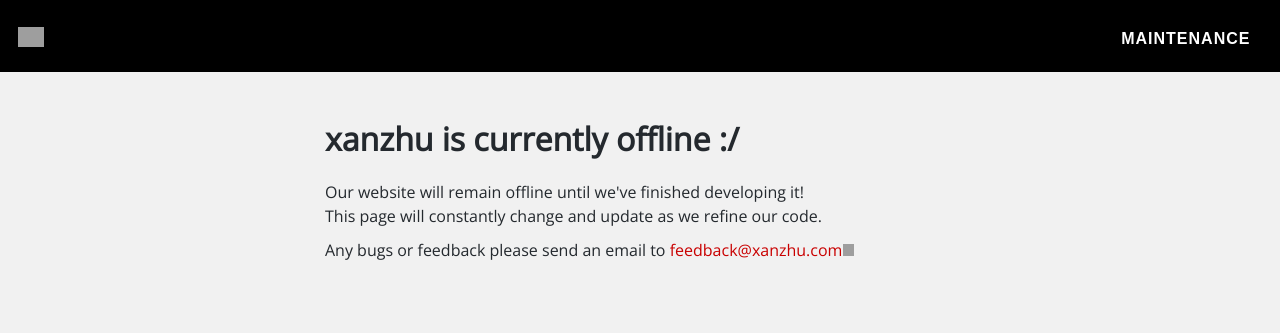
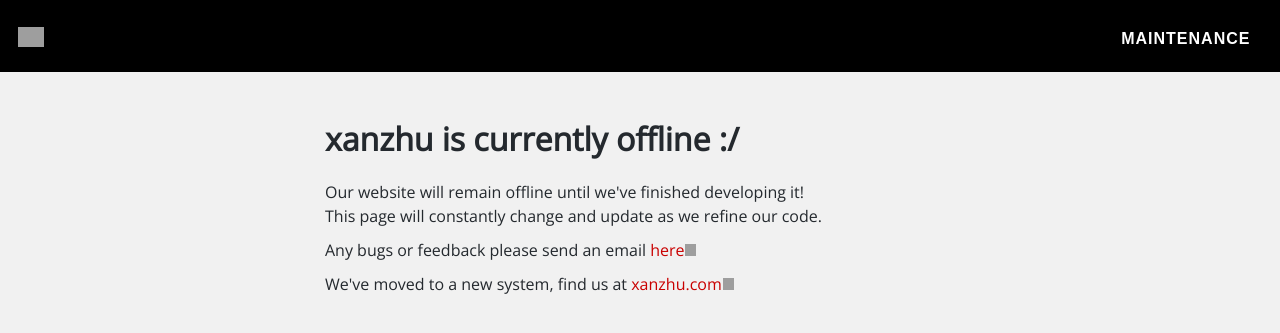
Before and after one commit to xanzhu/xanzhu-jekyll, a Jekyll site: the page built from index.md, in a window 1280 px wide. Shown: the top 333 px of the page. Built offline with Jekyll 4.4.1, drawn with Linux system fonts in a browser that asks for light colours; some web fonts are replaced; grey boxes are pictures that could not be loaded.

Commit message:
Updated domain name

```diff
--- a/_includes/503.html
+++ b/_includes/503.html
@@ -12,7 +12,9 @@
 <div class="container closed">
   <h1>xanzhu is currently offline :/</h1>
   <p>Our website will remain offline until we've finished developing it!<br>This page will constantly change and update as we refine our code.</p>
-  <p>Any bugs or feedback please send an email to <a href="mailto:feedback@xanzhu.com">feedback@xanzhu.com</a></p>
+  <p>Any bugs or feedback please send an email <a href="mailto:feedback@xanzhu.com">here</a></p>
+
+  <p>We've moved to a new system, find us at <a href="https://xanzhu.com" target='_blank'>xanzhu.com</a></p>
 </div>
 </body>
 </html>
--- a/package.json
+++ b/package.json
@@ -6,8 +6,8 @@
   "scripts": {
     "build:server": "bundle exec jekyll server",
     "build": "bundle exec jekyll build",
-    "deploy": "surge --project ./_site --domain xanzhu.com",
-    "deploy:teardown": "surge teardown xanzhu.com",
+    "deploy": "surge --project ./_site --domain jekyll.xanzhu.com",
+    "deploy:teardown": "surge teardown jekyll.xanzhu.com",
     "update:vendor": "bundle check --path=vendor/bundle || bundle install --path=vendor/bundle",
     "clean": "bundle exec jekyll clean",
     "package:reinstall": "rm -rf node_modules && yarn upgrade --save-dev",
```
